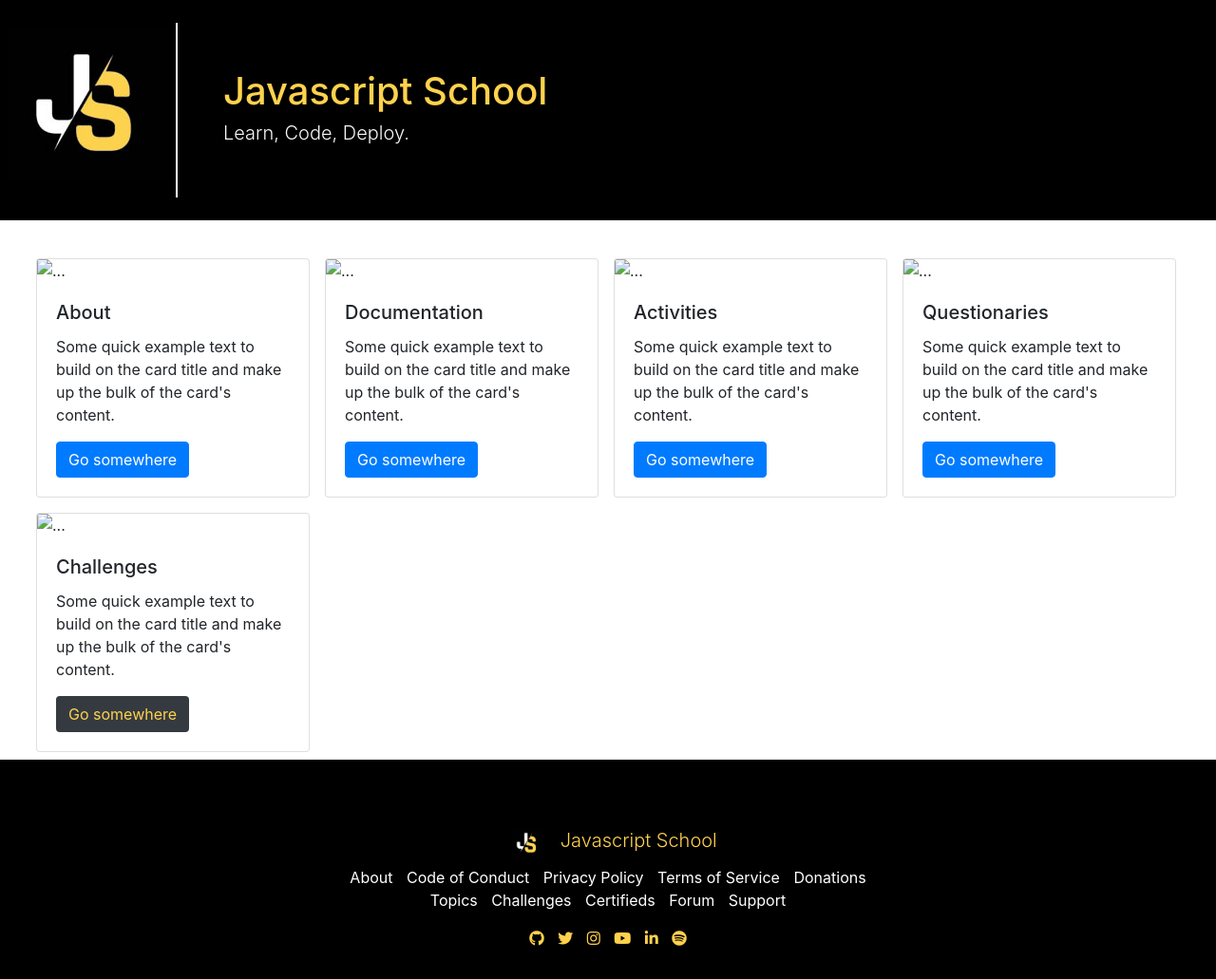
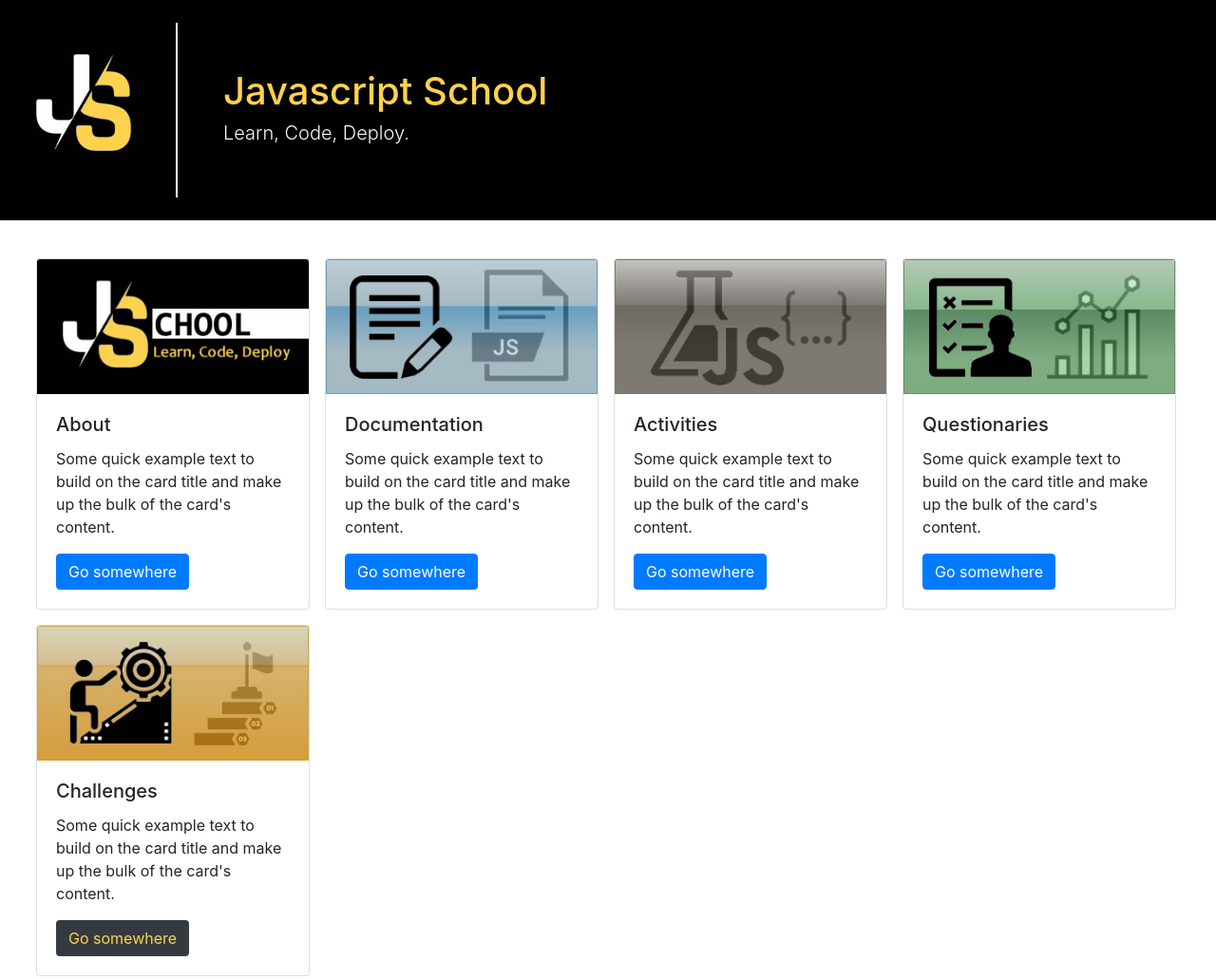
Before and after one commit to agzsoftsi/JSchool, a plain HTML site: page index.html in a window 1280 px wide. Shown: the top 1031 px of the page at 95% size. Drawn offline with nearby package versions, Linux system fonts and the light colour scheme; the site is published under a folder, as on GitHub Pages, so addresses that start at the root find nothing.

Commit message:
Update index.html

```diff
--- a/index.html
+++ b/index.html
@@ -63,7 +63,7 @@
     <main>
         <div class="container-fluid ml-auto row">
             <div class="card m-2" style="width: 18rem;">
-                <img src="/media/images/logoJSchoolp.jpg" class="card-img-top img-fluid" alt="...">
+                <img src="./media/images/logoJSchoolp.jpg" class="card-img-top img-fluid" alt="...">
                 <div class="card-body">
                   <h5 class="card-title">About</h5>
                   <p class="card-text">Some quick example text to build on the card title and make up the bulk of the card's content.</p>
@@ -72,7 +72,7 @@
               </div>
 
               <div class="card m-2" style="width: 18rem;">
-                <img src="/media/images/logoJSchoolDocumentation.jpg" class="card-img-top img-fluid" alt="...">
+                <img src="./media/images/logoJSchoolDocumentation.jpg" class="card-img-top img-fluid" alt="...">
                 <div class="card-body">
                   <h5 class="card-title">Documentation</h5>
                   <p class="card-text">Some quick example text to build on the card title and make up the bulk of the card's content.</p>
@@ -81,7 +81,7 @@
               </div>
 
               <div class="card m-2" style="width: 18rem;">
-                <img src="/media/images/logoJSchoolActivities.jpg" class="card-img-top img-fluid" alt="...">
+                <img src="./media/images/logoJSchoolActivities.jpg" class="card-img-top img-fluid" alt="...">
                 <div class="card-body">
                   <h5 class="card-title">Activities</h5>
                   <p class="card-text">Some quick example text to build on the card title and make up the bulk of the card's content.</p>
@@ -90,7 +90,7 @@
               </div>
 
               <div class="card m-2" style="width: 18rem;">
-                <img src="/media/images/logoJSchoolTest.jpg" class="card-img-top img-fluid" alt="...">
+                <img src="./media/images/logoJSchoolTest.jpg" class="card-img-top img-fluid" alt="...">
                 <div class="card-body">
                   <h5 class="card-title">Questionaries</h5>
                   <p class="card-text">Some quick example text to build on the card title and make up the bulk of the card's content.</p>
@@ -99,7 +99,7 @@
               </div>
 
               <div class="card m-2" style="width: 18rem;">
-                <img src="/media/images/logoJSchoolChallenges.jpg" class="card-img-top img-fluid" alt="...">
+                <img src="./media/images/logoJSchoolChallenges.jpg" class="card-img-top img-fluid" alt="...">
                 <div class="card-body">
                   <h5 class="card-title">Challenges</h5>
                   <p class="card-text">Some quick example text to build on the card title and make up the bulk of the card's content.</p>
```
